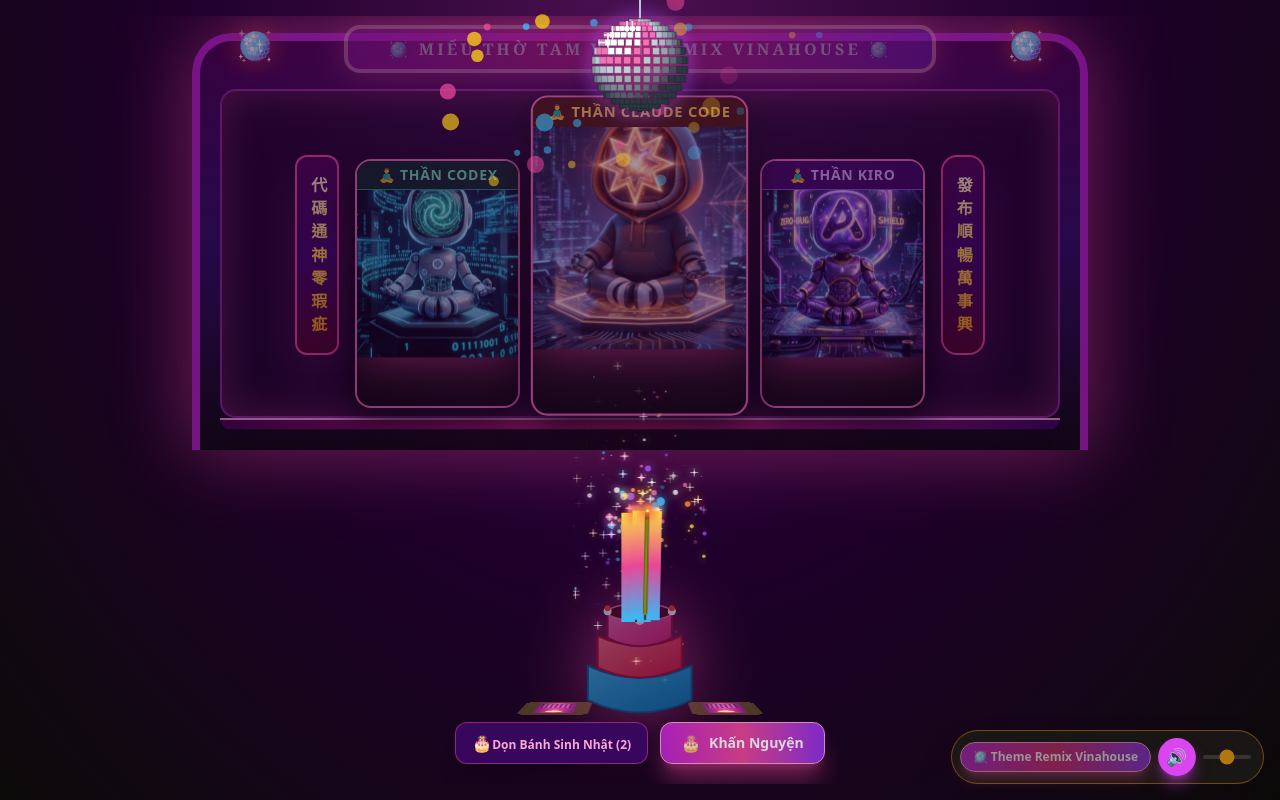
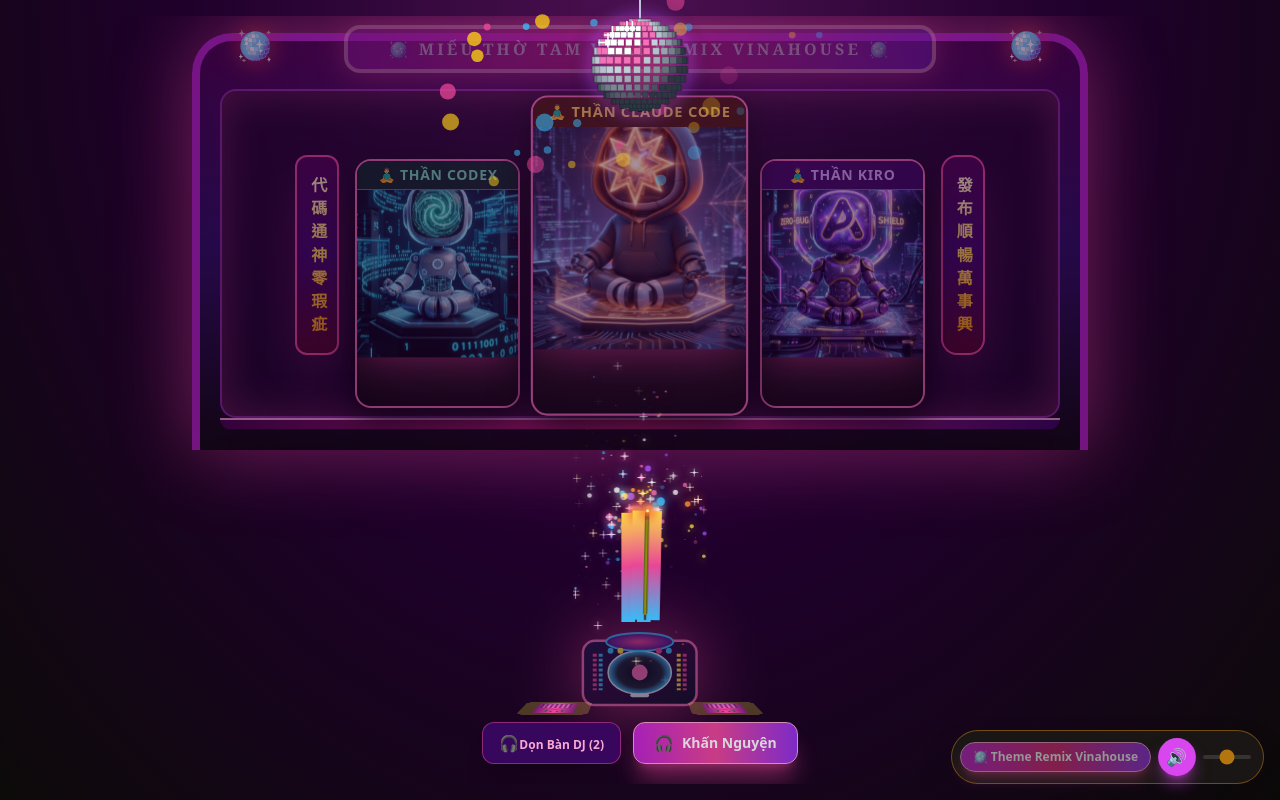
Before and after one commit to OnlyTungCheng/pray_ai, a React (Vite) app: page / in a window 1280 px wide. Both pictures are taken after a click on the button "🏛️ Theme Basic". Built offline with nearby package versions, Linux system fonts and the light colour scheme; a web font is replaced by a local one.

Commit message:
feat: Replace censer base with DJ Turntable Console in Vinahouse Remix Theme

```diff
--- a/src/features/censer/CenserSection.tsx
+++ b/src/features/censer/CenserSection.tsx
@@ -16,7 +16,7 @@
 }
 
 // 1. Traditional Incense Urn SVG (Basic Theme)
-function CenserSVG({ onKnock, isRemix }: CenserSVGProps) {
+function CenserSVG({ onKnock }: CenserSVGProps) {
   return (
     <svg
       role="img"
@@ -81,12 +81,12 @@
   );
 }
 
-// 2. Birthday Cake Base SVG (Vinahouse Remix Theme)
-function BirthdayCakeSVG({ onKnock }: CenserSVGProps) {
+// 2. Bàn DJ & Mâm Đĩa Than Neon SVG (Vinahouse Remix Theme)
+function DJTurntableSVG({ onKnock }: CenserSVGProps) {
   return (
     <svg
       role="img"
-      aria-label="Birthday Cake Base"
+      aria-label="DJ Turntable Console"
       viewBox="0 0 135 259"
       version="1.1"
       xmlns="http://www.w3.org/2000/svg"
@@ -96,67 +96,73 @@
       style={{ pointerEvents: 'all', cursor: 'pointer' }}
     >
       <defs>
-        <linearGradient id="cake_top" x1="0%" y1="0%" x2="100%" y2="100%">
+        <linearGradient id="dj_body" x1="0%" y1="0%" x2="100%" y2="100%">
+          <stop offset="0%" stopColor="#1e1b4b" />
+          <stop offset="50%" stopColor="#311042" />
+          <stop offset="100%" stopColor="#0f172a" />
+        </linearGradient>
+        <radialGradient id="vinyl_disc" cx="0.5" cy="0.5" r="0.5">
           <stop offset="0%" stopColor="#f472b6" />
-          <stop offset="50%" stopColor="#ec4899" />
-          <stop offset="100%" stopColor="#db2777" />
-        </linearGradient>
-        <linearGradient id="cake_mid" x1="0%" y1="0%" x2="100%" y2="100%">
-          <stop offset="0%" stopColor="#fb7185" />
-          <stop offset="100%" stopColor="#e11d48" />
-        </linearGradient>
-        <linearGradient id="cake_base" x1="0%" y1="0%" x2="100%" y2="100%">
-          <stop offset="0%" stopColor="#38bdf8" />
-          <stop offset="100%" stopColor="#0284c7" />
-        </linearGradient>
-        <radialGradient id="cake_hole" cx="0.5" cy="0.5" r="0.5">
-          <stop offset="0%" stopColor="#831843" />
-          <stop offset="100%" stopColor="#500724" />
+          <stop offset="25%" stopColor="#0f172a" />
+          <stop offset="70%" stopColor="#1e293b" />
+          <stop offset="100%" stopColor="#38bdf8" />
+        </radialGradient>
+        <radialGradient id="dj_hole" cx="0.5" cy="0.5" r="0.5">
+          <stop offset="0%" stopColor="#ec4899" />
+          <stop offset="100%" stopColor="#4c1d95" />
         </radialGradient>
       </defs>
 
       <g transform="translate(0, 140)">
-        {/* Bottom Cake Tier */}
-        <path
-          d="M 15,70 Q 67.5,95 120,70 L 120,105 Q 67.5,130 15,105 Z"
-          fill="url(#cake_base)"
-          stroke="#0369a1"
-          strokeWidth="2"
+        {/* DJ Console Base Frame */}
+        <rect
+          x="10"
+          y="45"
+          width="115"
+          height="65"
+          rx="12"
+          fill="url(#dj_body)"
+          stroke="#f472b6"
+          strokeWidth="2.5"
         />
-        {/* Middle Cake Tier */}
-        <path
-          d="M 25,40 Q 67.5,60 110,40 L 110,72 Q 67.5,92 25,72 Z"
-          fill="url(#cake_mid)"
-          stroke="#be123c"
-          strokeWidth="2"
+
+        {/* LED Equalizer Bars */}
+        <line x1="22" y1="58" x2="22" y2="95" stroke="#ec4899" strokeWidth="4" strokeDasharray="3 2" />
+        <line x1="28" y1="58" x2="28" y2="95" stroke="#38bdf8" strokeWidth="4" strokeDasharray="3 2" />
+        <line x1="107" y1="58" x2="107" y2="95" stroke="#fde047" strokeWidth="4" strokeDasharray="3 2" />
+        <line x1="113" y1="58" x2="113" y2="95" stroke="#ec4899" strokeWidth="4" strokeDasharray="3 2" />
+
+        {/* Central Spinning Vinyl Platter */}
+        <ellipse
+          cx="67.5"
+          cy="77"
+          rx="32"
+          ry="22"
+          fill="url(#vinyl_disc)"
+          stroke="#e2e8f0"
+          strokeWidth="1.5"
         />
-        {/* Top Cake Tier */}
-        <path
-          d="M 35,15 Q 67.5,32 100,15 L 100,42 Q 67.5,59 35,42 Z"
-          fill="url(#cake_top)"
-          stroke="#9d174d"
+        <circle cx="67.5" cy="77" r="8" fill="#f472b6" />
+
+        {/* Top Receptacle Opening for Pháo Bông / Sparklers */}
+        <ellipse
+          cx="67.5"
+          cy="46"
+          rx="34"
+          ry="9"
+          fill="url(#dj_hole)"
+          stroke="#38bdf8"
           strokeWidth="2"
         />
 
-        {/* Top Cake Receptacle Opening for Candles / Sparklers */}
-        <ellipse
-          cx="67.5"
-          cy="16"
-          rx="32.5"
-          ry="8.5"
-          fill="url(#cake_hole)"
-          stroke="#f472b6"
-          strokeWidth="1.5"
-        />
+        {/* DJ Buttons & Knobs */}
+        <circle cx="38" cy="55" r="3" fill="#38bdf8" />
+        <circle cx="48" cy="55" r="3" fill="#fde047" />
+        <circle cx="87" cy="55" r="3" fill="#ec4899" />
+        <circle cx="97" cy="55" r="3" fill="#38bdf8" />
 
-        {/* Cream Frosting & Cherry Decor */}
-        <circle cx="35" cy="15" r="4" fill="#ffffff" />
-        <circle cx="67.5" cy="24" r="5" fill="#ffffff" />
-        <circle cx="100" cy="15" r="4" fill="#ffffff" />
-
-        <circle cx="35" cy="12" r="3" fill="#ef4444" />
-        <circle cx="67.5" cy="21" r="4" fill="#ef4444" />
-        <circle cx="100" cy="12" r="3" fill="#ef4444" />
+        {/* Pitch Fader Slider */}
+        <rect x="58" y="98" width="19" height="4" rx="2" fill="#e2e8f0" />
       </g>
     </svg>
   );
@@ -193,7 +199,7 @@
           boxShadow: 'inset 0 2px 6px #000'
         }}
       />
-      <div className="px-1 font-bold text-amber-300">{isRemix ? '🎂' : '福'}</div>
+      <div className="px-1 font-bold text-amber-300">{isRemix ? '🎧' : '福'}</div>
     </button>
   );
 }
@@ -388,25 +394,25 @@
 
   return (
     <div className="relative pt-2">
-      {/* Censer / Birthday Cake Section */}
+      {/* Censer / DJ Turntable Console Section */}
       <div
         className="flex justify-center shrink-0 h-[28vh] md:h-[32vh] perspective select-none pointer-events-none [&>*]:pointer-events-auto"
         ref={containerRef}
       >
-        {/* Left Incense / Candle Box */}
+        {/* Left Incense / Sparkler Box */}
         <JossBox
           isRemix={isRemix}
           onClick={(e) => setLeftHand(updateHandStick(leftHand, e.currentTarget, containerRef.current))}
         />
 
-        {/* Center Base: Traditional Censer in Basic Mode vs Birthday Cake in Remix Mode */}
+        {/* Center Base: Traditional Censer in Basic Mode vs DJ Turntable Console in Remix Mode */}
         <div
           className="relative h-full !pointer-events-none transition-all duration-500"
           ref={censerRef}
           aria-describedby="explain"
         >
           {isRemix ? (
-            <BirthdayCakeSVG onKnock={playKnockSound} />
+            <DJTurntableSVG onKnock={playKnockSound} />
           ) : (
             <CenserSVG onKnock={playKnockSound} />
           )}
@@ -417,7 +423,7 @@
           </div>
 
           <div
-            aria-label="Incense / Candle receptacle"
+            aria-label="Incense / Sparkler receptacle"
             className="absolute top-0"
             style={{
               left: `${100 * yRatio}%`,
@@ -435,20 +441,20 @@
           </div>
         </div>
 
-        {/* Right Incense / Candle Box */}
+        {/* Right Incense / Sparkler Box */}
         <JossBox
           isRemix={isRemix}
           onClick={(e) => setRightHand(updateHandStick(rightHand, e.currentTarget, containerRef.current))}
         />
 
-        {/* Hand Dispensed Sticks / Candles */}
+        {/* Hand Dispensed Sticks / Sparklers */}
         {leftHand.num > 0 && <JossStick pos={leftHand} draggable onDrop={handleDrop} isRemix={isRemix} />}
         {rightHand.num > 0 && <JossStick pos={rightHand} draggable onDrop={handleDrop} isRemix={isRemix} />}
       </div>
 
       {/* Main Action Buttons */}
       <div className="flex items-center justify-center gap-3 mt-2 mb-2 z-30 relative pointer-events-auto">
-        {/* Button 1: Dọn Bát Hương / Dọn Bánh Sinh Nhật */}
+        {/* Button 1: Dọn Bát Hương / Dọn Bàn DJ */}
         <button
           onClick={onClearCenser}
           className={`px-4 py-2 rounded-xl text-xs font-bold border backdrop-blur-md shadow-xl transition-all cursor-pointer hover:scale-105 active:scale-95 ${
@@ -456,10 +462,10 @@
               ? 'bg-purple-950/90 text-pink-300 border-pink-500/50 hover:bg-fuchsia-900/90 hover:border-pink-400'
               : 'bg-stone-900/90 text-amber-300 border-amber-500/40 hover:bg-amber-950/90 hover:border-amber-400'
           }`}
-          title="Dọn dẹp nén nhang / nến pháo bông"
+          title="Dọn dẹp nén nhang / pháo bông"
         >
-          <span className="text-base">{isRemix ? '🎂' : '🧹'}</span>
-          <span>{isRemix ? `Dọn Bánh Sinh Nhật (${sticks.length})` : `Dọn Bát Hương (${sticks.length})`}</span>
+          <span className="text-base">{isRemix ? '🎧' : '🧹'}</span>
+          <span>{isRemix ? `Dọn Bàn DJ (${sticks.length})` : `Dọn Bát Hương (${sticks.length})`}</span>
         </button>
 
         {/* Button 2: Nút Khấn Nguyện */}
@@ -477,12 +483,12 @@
             hasActiveIncense
               ? 'Bấm để dâng lời khấn nguyện'
               : isRemix
-              ? 'Vui lòng bấm nút 「🎂」 hai bên để cắm nến pháo bông trước khi khấn nguyện'
+              ? 'Vui lòng bấm nút 「🎧」 hai bên để cắm pháo bông trước khi khấn nguyện'
               : 'Vui lòng bấm nút 「福」 hai bên để thắp nhang trước khi khấn nguyện'
           }
         >
-          <span className="text-base">{hasActiveIncense ? (isRemix ? '🎂' : '✍️') : '🔒'}</span>
-          <span>{hasActiveIncense ? 'Khấn Nguyện' : isRemix ? 'Cần Cắm Nến Pháo' : 'Chưa Thắp Hương'}</span>
+          <span className="text-base">{hasActiveIncense ? (isRemix ? '🎧' : '✍️') : '🔒'}</span>
+          <span>{hasActiveIncense ? 'Khấn Nguyện' : isRemix ? 'Cần Thắp Pháo DJ' : 'Chưa Thắp Hương'}</span>
         </button>
       </div>
     </div>
```
